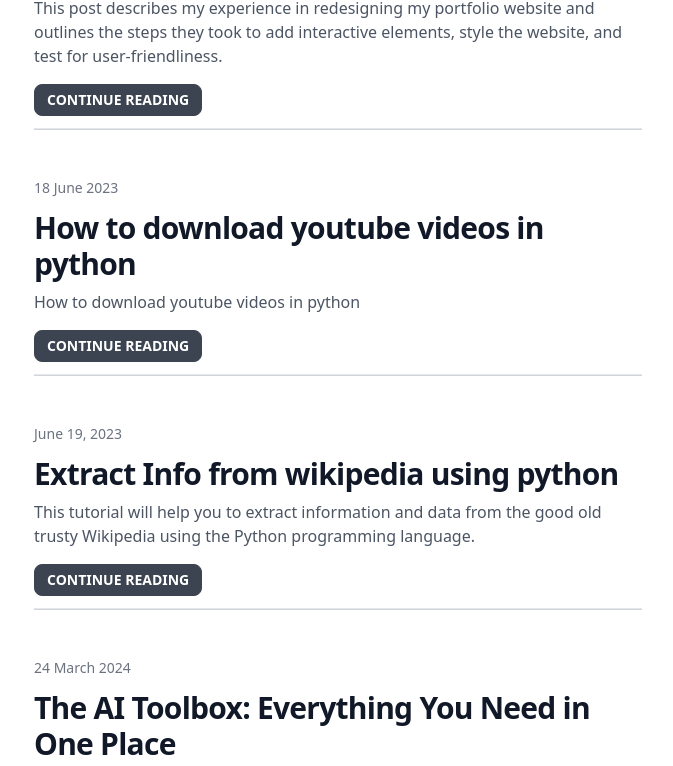
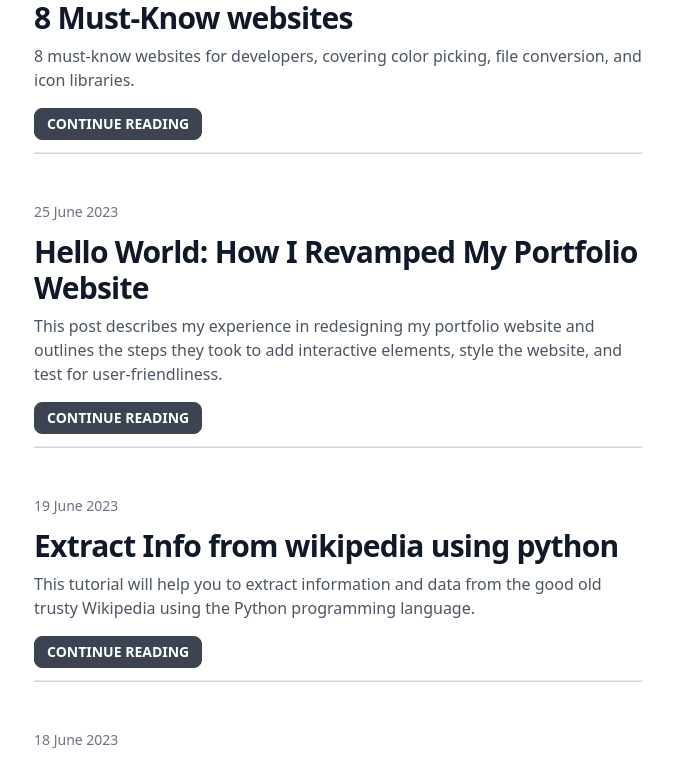
Before and after one commit to sehgalspandan/Span41n, a Next.js app: page /blog in a window 1280 px wide. Shown: the part 599-1365 px from the top of the page, without its empty margins (302-975 px from the left). Built offline with nearby package versions, Linux system fonts and the light colour scheme; a web font is replaced by a local one.

Commit message:
fixed sorting of blog posts

```diff
--- a/pages/blog.js
+++ b/pages/blog.js
@@ -128,6 +128,7 @@ function Blogs({ posts }) {
 
 export default Blogs
 
+
 //Generating the Static Props for the Blog Page
 export async function getStaticProps() {
   // get list of files from the posts folder
@@ -145,6 +146,13 @@ export async function getStaticProps() {
     };
   });
 
+  // Sort posts based on the date in chronological order
+  posts.sort((a, b) => {
+    const dateA = new Date(a.frontmatter.date);
+    const dateB = new Date(b.frontmatter.date);
+    return dateB - dateA;
+  });
+
   // Return the pages static props
   return {
     props: {
--- a/posts/how-to-extract-data-from-wikipedia-using-python.md
+++ b/posts/how-to-extract-data-from-wikipedia-using-python.md
@@ -1,6 +1,6 @@
 ---
 title: 'Extract Info from wikipedia using python'
-date: 'June 19, 2023'
+date: '19 June 2023'
 description: 'This tutorial will help you to extract information and data from the good old trusty Wikipedia using the Python programming language.'
 author: 'Spandan Sehgal'
 metaKeywords: "Python, Wikipedia, data extraction, web scraping, BeautifulSoup, programming, tutorial, open-source, software, development, exrtact data from wikipedia, extract data from wikipedia using python"
--- a/posts/the-ai-toolbox.md
+++ b/posts/the-ai-toolbox.md
@@ -25,3 +25,7 @@ Not only this, but also it provides the tool's **Overview, User's reviews, Pros
 By offering this much of useful information in one convenient location, theresanaiforthat.com simplifies the process of discovering, evaluating, and selecting the most suitable AI tools for one's specific requirements.
 
 Overall, using this website makes your search for different AI tools a lot easier.
+
+So, what are you waiting for? Go and check out [theresanaiforthat](https://theresanaiforthat.com/) now!
+
+_**Thank you for reading!**_
```
